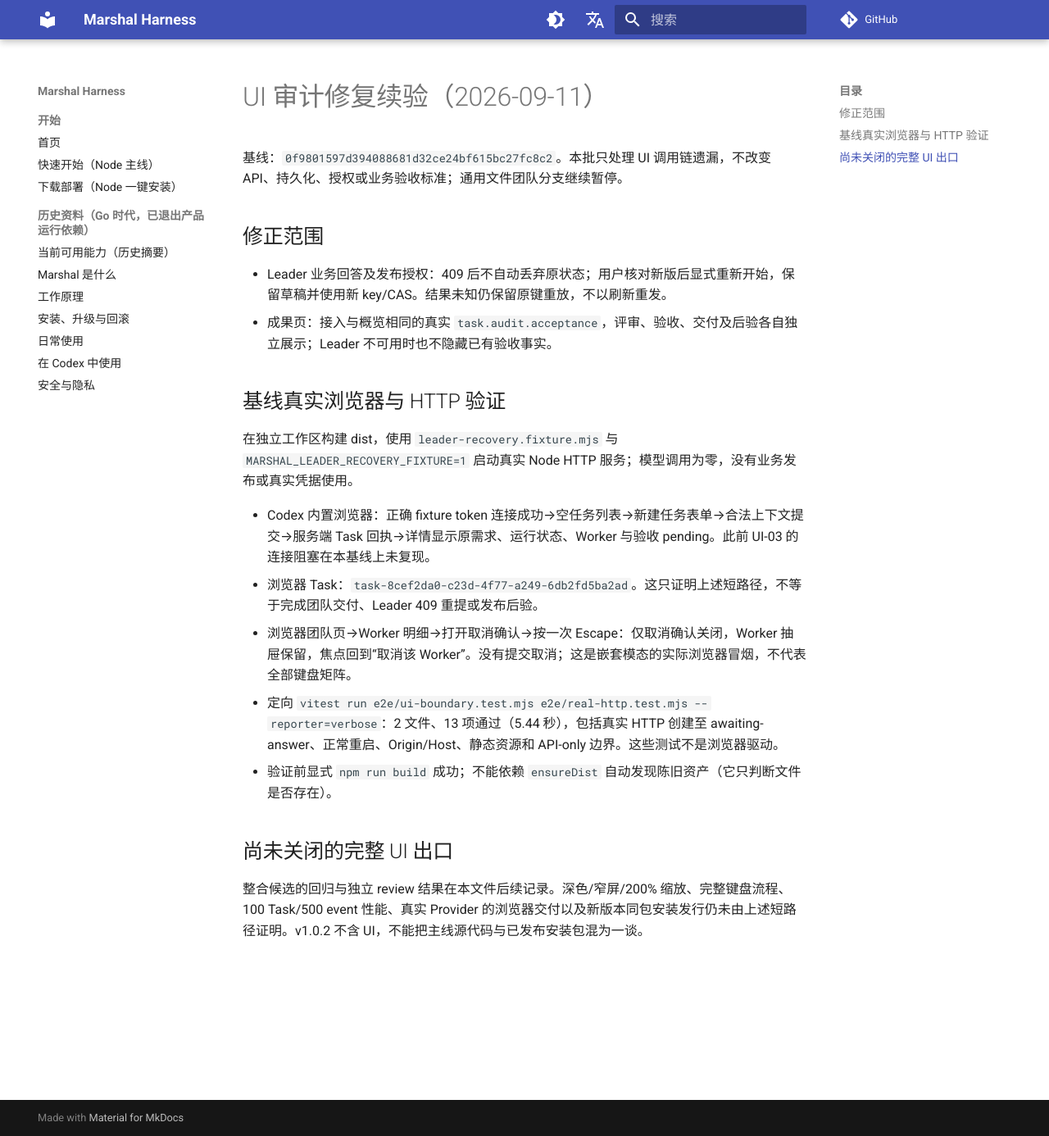
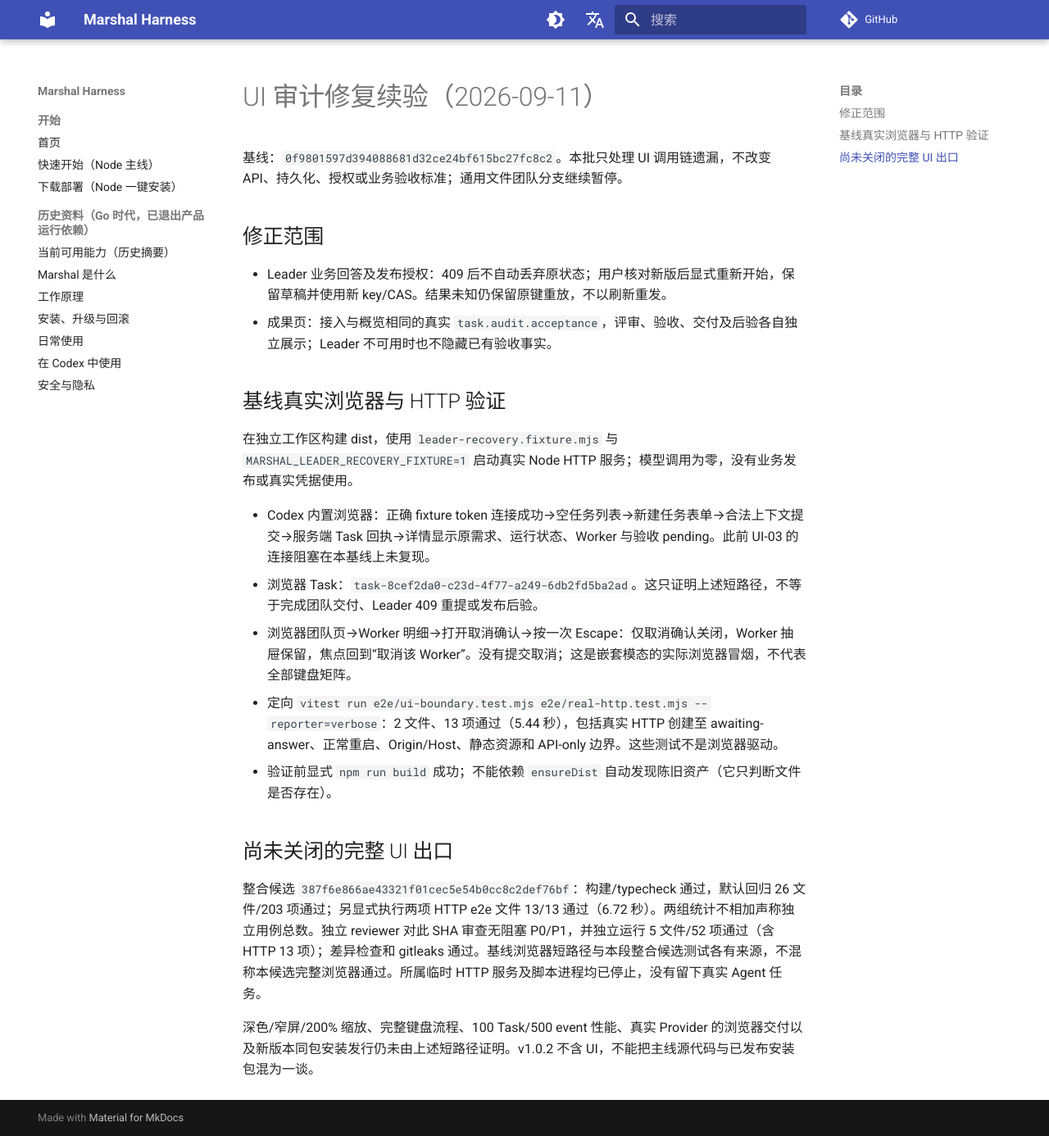
Before and after one commit to chiga0/marshal-harness, an MkDocs documentation site: the page built from docs/ui-1/acceptance-followup-2026-09-11.md, in a window 1280 px wide and 1386 px high. Shown: the whole window at 82% size. Built offline with MkDocs 1.6.1 and Material for MkDocs 9.7.7, drawn with Linux system fonts in a browser that asks for light colours; comment, search, counter and statistics services are not loaded.

Commit message:
docs: attach independent UI follow-up review results

```diff
--- a/docs/ui-1/acceptance-followup-2026-09-11.md
+++ b/docs/ui-1/acceptance-followup-2026-09-11.md
@@ -19,4 +19,6 @@
 
 ## 尚未关闭的完整 UI 出口
 
-整合候选的回归与独立 review 结果在本文件后续记录。深色/窄屏/200% 缩放、完整键盘流程、100 Task/500 event 性能、真实 Provider 的浏览器交付以及新版本同包安装发行仍未由上述短路径证明。v1.0.2 不含 UI，不能把主线源代码与已发布安装包混为一谈。
+整合候选 `387f6e866ae43321f01cec5e54b0cc8c2def76bf`：构建/typecheck 通过，默认回归 26 文件/203 项通过；另显式执行两项 HTTP e2e 文件 13/13 通过（6.72 秒）。两组统计不相加声称独立用例总数。独立 reviewer 对此 SHA 审查无阻塞 P0/P1，并独立运行 5 文件/52 项通过（含 HTTP 13 项）；差异检查和 gitleaks 通过。基线浏览器短路径与本段整合候选测试各有来源，不混称本候选完整浏览器通过。所属临时 HTTP 服务及脚本进程均已停止，没有留下真实 Agent 任务。
+
+深色/窄屏/200% 缩放、完整键盘流程、100 Task/500 event 性能、真实 Provider 的浏览器交付以及新版本同包安装发行仍未由上述短路径证明。v1.0.2 不含 UI，不能把主线源代码与已发布安装包混为一谈。
```
